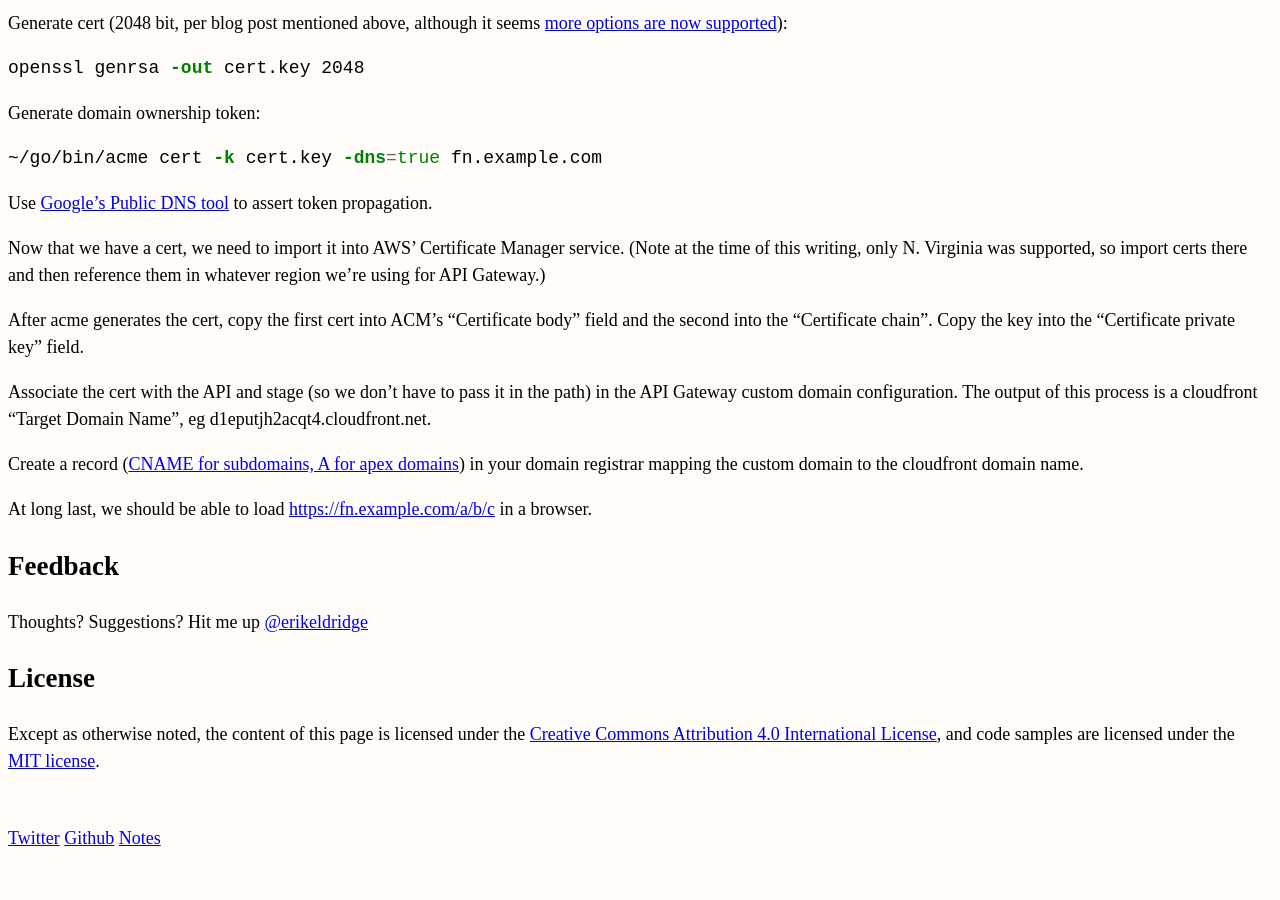
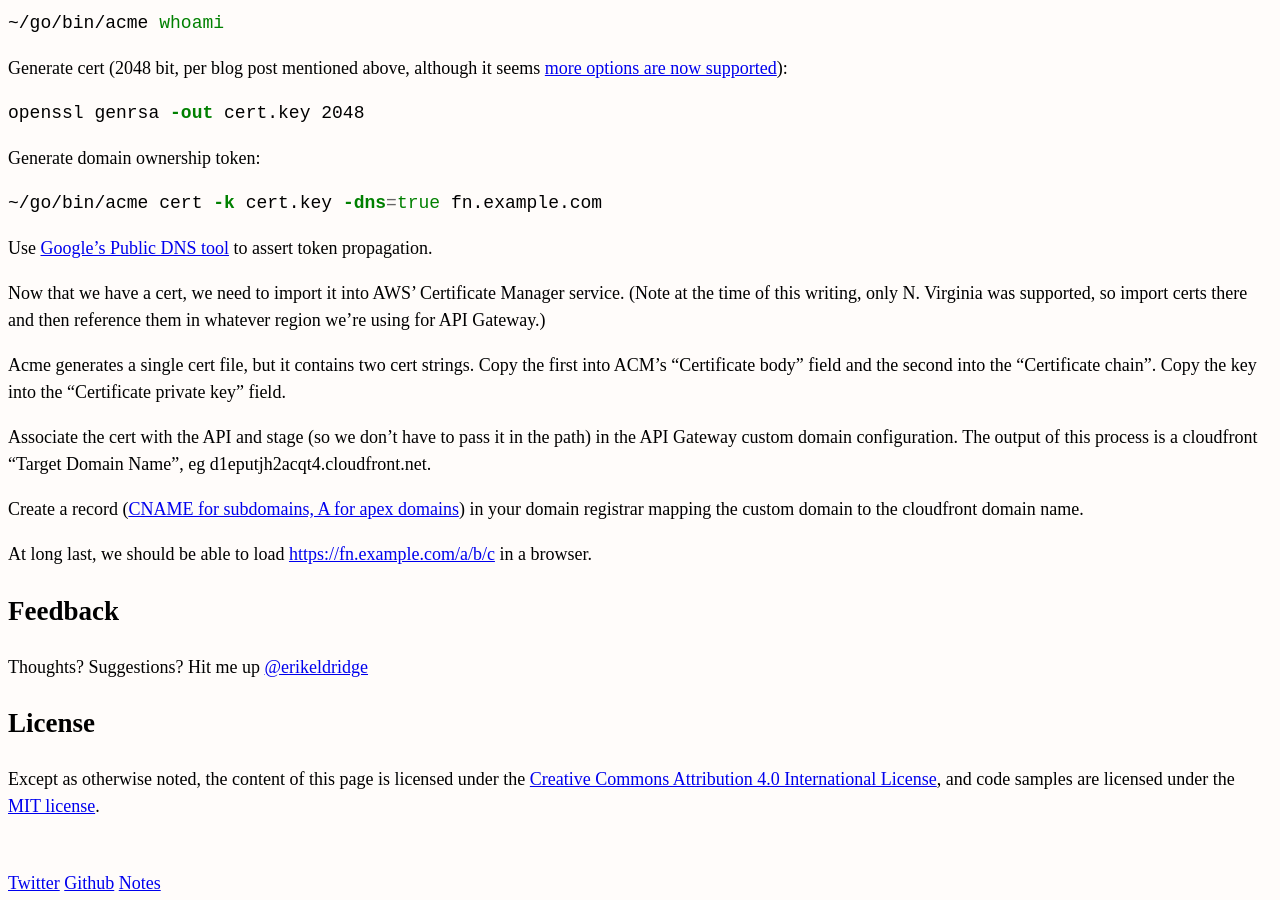
Before and after one commit to erikeldridge/erikeldridge.github.com, a Jekyll site: the page built from _posts/2017-12-29-on-demand-compute.md, in a window 1280 px wide and 900 px high, scrolled down 1470 px. Built offline with Jekyll 4.4.1, drawn with Linux system fonts in a browser that asks for light colours; nearby versions of some CDN libraries; before the commit the page ends 2325 px from its top, so only the background shows below that; some of the changed text lies outside the part shown.

Commit message:
Update from Forestry.io - 2017-12-29-on-demand-compute.md

```diff
--- a/_posts/2017-12-29-on-demand-compute.md
+++ b/_posts/2017-12-29-on-demand-compute.md
@@ -93,7 +95,7 @@
 
 Now that we have a cert, we need to import it into AWS' Certificate Manager service. (Note at the time of this writing, only N. Virginia was supported, so import certs there and then reference them in whatever region we're using for API Gateway.)
 
-After acme generates the cert, copy the first cert into ACM's "Certificate body" field and the second into the "Certificate chain". Copy the key into the "Certificate private key" field.
+Acme generates a single cert file, but it contains two cert strings. Copy the first into ACM's "Certificate body" field and the second into the "Certificate chain". Copy the key into the "Certificate private key" field.
 
 Associate the cert with the API and stage (so we don't have to pass it in the path) in the API Gateway custom domain configuration. The output of this process is a cloudfront "Target Domain Name", eg d1eputjh2acqt4.cloudfront.net.
 
```
Also changed, not shown: other parts of _posts/2017-12-29-on-demand-compute.md (+3 -1 lines).
